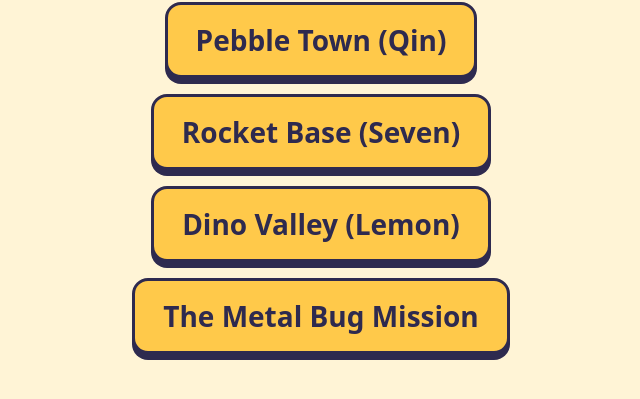
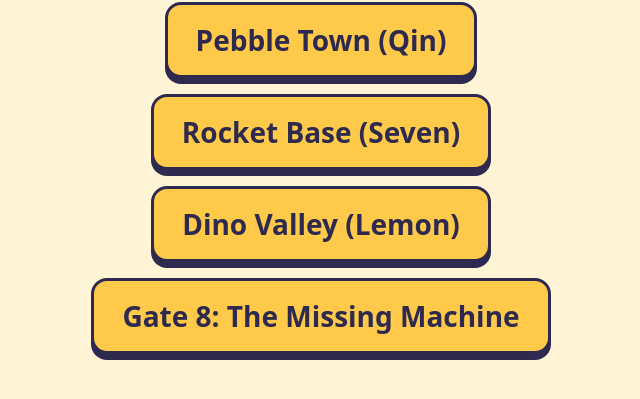
Before and after one commit to frankwu0405/ExamGames, a plain HTML site: page index.html in a window 1280 px wide. Shown: the part 257-656 px from the top of the page, without its empty margins (319-959 px from the left). Drawn offline with Linux system fonts and the light colour scheme.

Commit message:
Rename the Gate 8 activity on the game menu

```diff
--- a/index.html
+++ b/index.html
@@ -1,3 +1,3 @@
 <!doctype html><html lang="en"><head><meta charset="utf-8"><meta name="viewport" content="width=device-width,initial-scale=1"><title>Exam Games</title>
 <style>body{font-family:system-ui,sans-serif;background:#FFF4D6;color:#2E2A4F;display:grid;place-items:center;min-height:100vh;margin:0}a{display:inline-block;font-size:28px;font-weight:700;padding:16px 28px;background:#FFC94A;border:3px solid #2E2A4F;border-radius:16px;color:#2E2A4F;text-decoration:none;box-shadow:0 6px 0 #2E2A4F}</style></head>
-<body><main style="text-align:center"><h1>Exam Games</h1><p><a href="Qin/">Pebble Town (Qin)</a></p><p><a href="Seven/">Rocket Base (Seven)</a></p><p><a href="Lemon/">Dino Valley (Lemon)</a></p><p><a href="MetalBug/">The Metal Bug Mission</a></p></main></body></html>
+<body><main style="text-align:center"><h1>Exam Games</h1><p><a href="Qin/">Pebble Town (Qin)</a></p><p><a href="Seven/">Rocket Base (Seven)</a></p><p><a href="Lemon/">Dino Valley (Lemon)</a></p><p><a href="MetalBug/">Gate 8: The Missing Machine</a></p></main></body></html>
```
